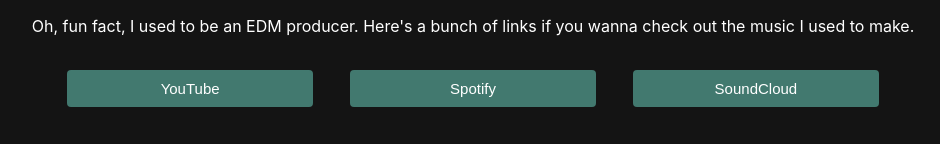
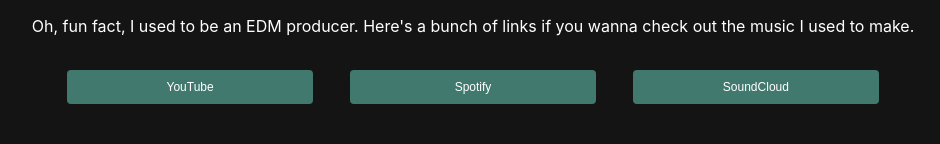
Before and after one commit to vexe141/vexe141.github.io, a Svelte app: page / in a window 1280 px wide. Shown: the part 1006-1150 px from the top of the page, without its empty margins (167-1107 px from the left). Built offline with nearby package versions, Linux system fonts and the light colour scheme.

Commit message:
[update] src/Button.svelte, fixed button text overflow

```diff
--- a/src/Button.svelte
+++ b/src/Button.svelte
@@ -11,12 +11,13 @@
         color: white;
         padding: 10px 10px;
         text-align: center;
-        font-size: 15px;
+        font-size: 12px;
         width: 20%;
         border: none;
         margin: 1rem;
         border-radius: 4px;
-        cursor: pointer;
+	cursor: pointer;
+	user-select: none;
     }
 
     button:hover {
```
